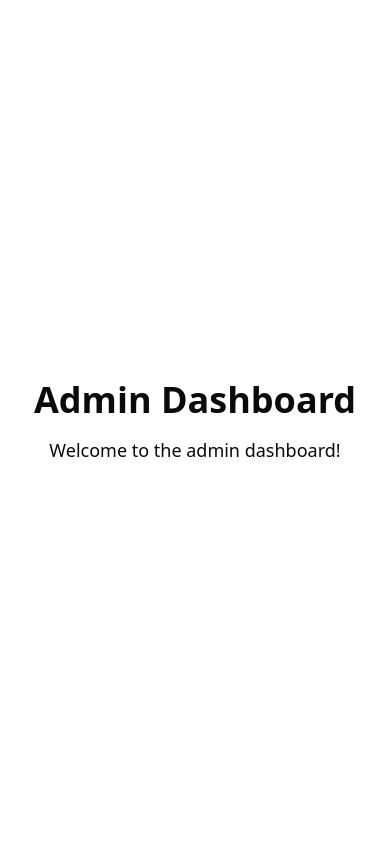
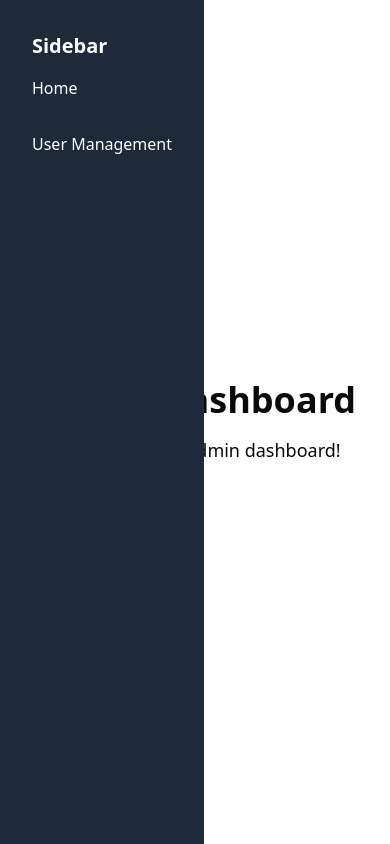
Before and after one commit to seeejaay/tourisla, a Next.js app in the folder web/: page /admin/dashboard in a window 390 px wide. Built offline with nearby package versions, Linux system fonts and the light colour scheme.

Commit message:
sidebar don, except responsiveness

```diff
--- a/web/src/app/(Admin)/admin/dashboard/page.tsx
+++ b/web/src/app/(Admin)/admin/dashboard/page.tsx
@@ -1,8 +1,12 @@
 "use client";
+
+import Sidebar from "@/components/custom/sidebar";
 
 export default function DashboardPage() {
   return (
     <>
+      <Sidebar />
+      {/* Main content */}
       <div className="flex flex-col items-center justify-center min-h-screen py-2">
         <h1 className="text-4xl font-bold">Admin Dashboard</h1>
         <p className="mt-4 text-lg">Welcome to the admin dashboard!</p>
--- /dev/null
+++ b/web/src/components/custom/sidebar.tsx
@@ -0,0 +1,28 @@
+"use client";
+
+import Link from "next/link";
+
+import adminNavigation from "@/app/static/admin-navigation";
+
+const Sidebar = () => {
+  return (
+    <>
+      <div className="sidebar absolute bg-gray-800 text-white max-w-64 h-full p-8">
+        <h2 className="text-xl font-bold mb-4">Sidebar</h2>
+        <div className="flex flex-col space-y-8">
+          {adminNavigation.map((item) => (
+            <Link
+              key={item.name}
+              href={item.href}
+              className="hover:text-gray-300 cursor-pointer"
+            >
+              {item.name}
+            </Link>
+          ))}
+        </div>
+      </div>
+    </>
+  );
+};
+
+export default Sidebar;
```
